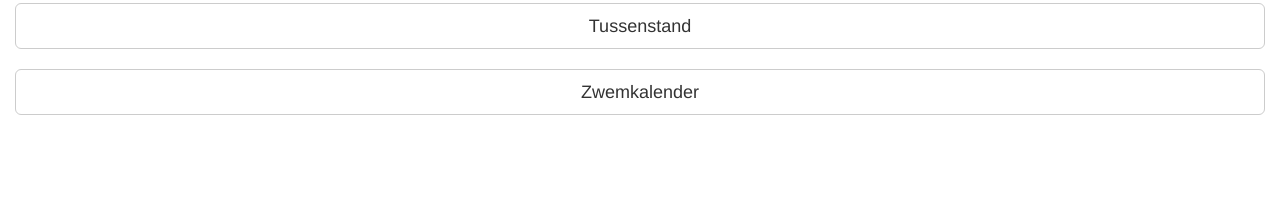
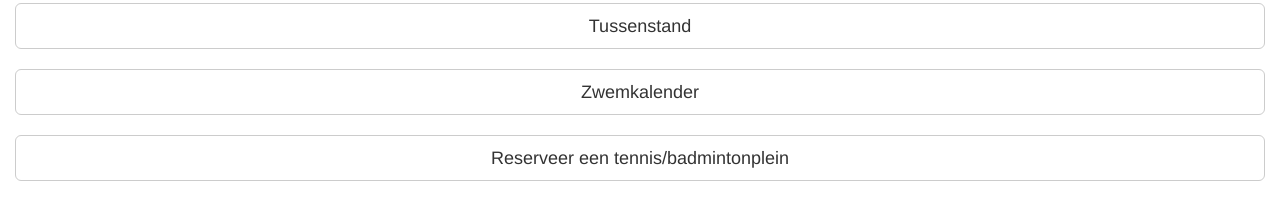
Before and after one commit to GKKsport/gkksport.github.io, a plain HTML site: page index.html in a window 1280 px wide. Shown: the part 69-288 px from the top of the page. Drawn offline with nearby package versions, Linux system fonts and the light colour scheme.

Commit message:
Update index.html

```diff
--- a/index.html
+++ b/index.html
@@ -86,6 +86,8 @@
                     <a href="tussenstand.html"><button type="button" class="btn btn-default btn-lg btn-block">Tussenstand</button></a>
                     <br>
                     <a href="zwemmen.html"><button type="button" class="btn btn-default btn-lg btn-block">Zwemkalender</button></a>
+                    <br>
+                    <a href="https://stad.gent/sport2/reservering"><button type="button" class="btn btn-default btn-lg btn-block">Reserveer een tennis/badmintonplein</button></a>
                 </p>
             </div>
         </div>
```
